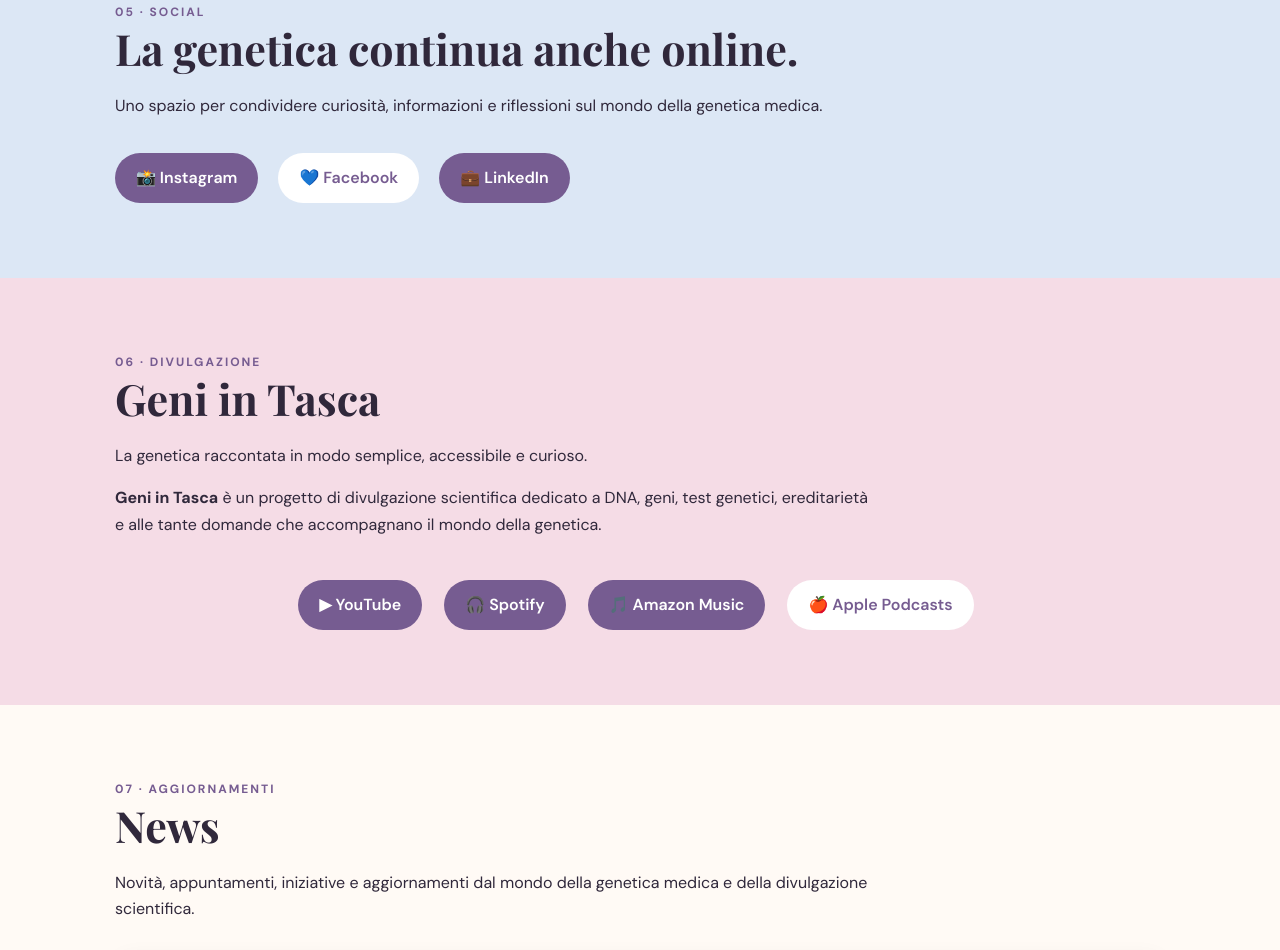
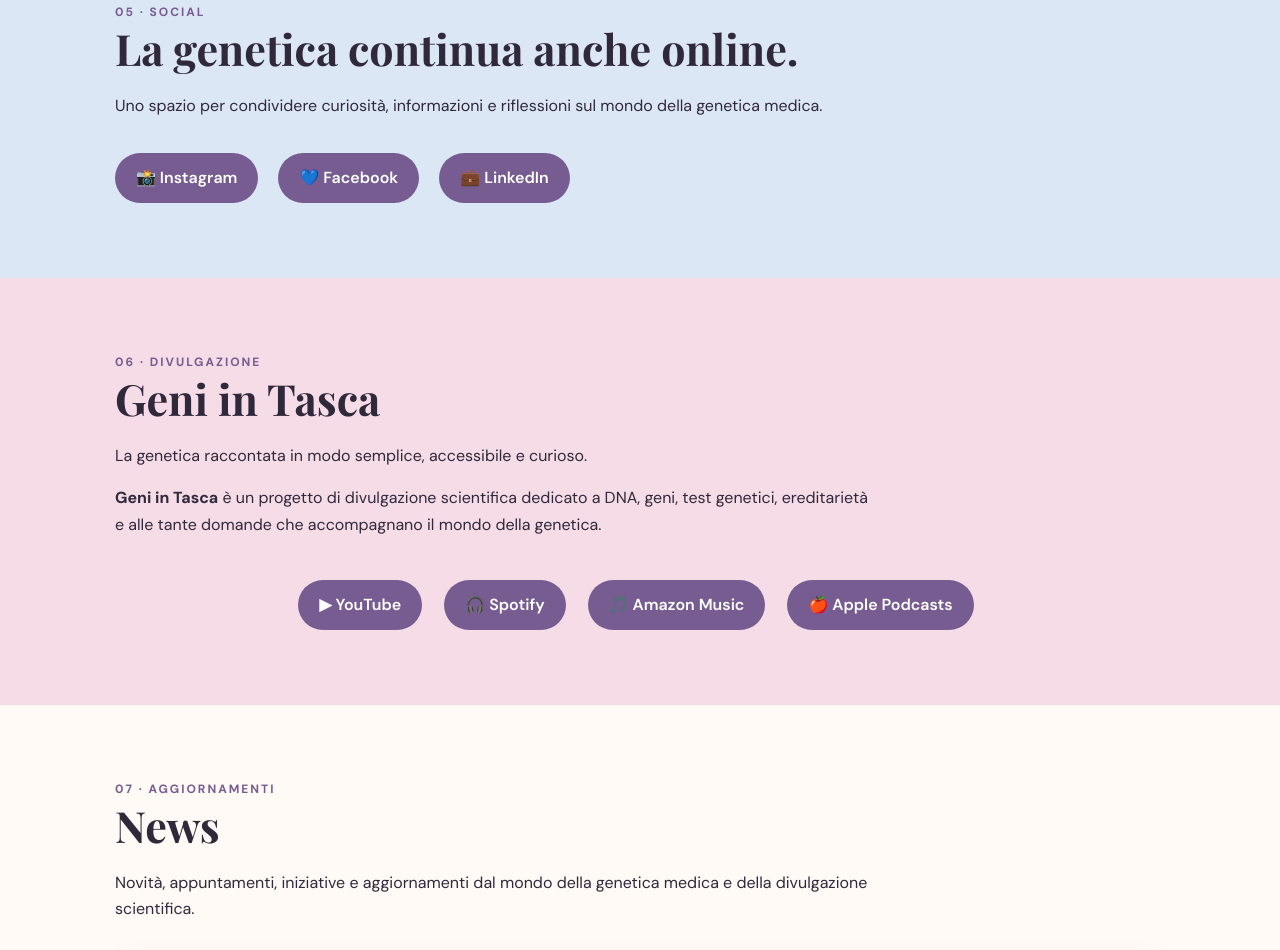
Before and after one commit to robertaautuori/robertaautuori.github.io, a plain HTML site: page index.html in a window 1280 px wide. Shown: the part 3319-4269 px from the top of the page. Drawn offline with nearby package versions, Linux system fonts and the light colour scheme.

Commit message:
Remove 'light' class from button elements

```diff
--- a/index.html
+++ b/index.html
@@ -247,7 +247,7 @@ Medico specialista in Genetica Medica
     📸 Instagram
   </a>
 
-  <a class="btn light"
+  <a class="btn"
      href="https://www.facebook.com/dr.roberta.autuori"
      target="_blank" rel="noopener noreferrer">
     💙 Facebook
@@ -293,7 +293,7 @@ Medico specialista in Genetica Medica
     🎵 Amazon Music
   </a>
 
-  <a class="btn light"
+  <a class="btn"
      href="https://podcasts.apple.com/it/podcast/i-geni-in-tasca/id1851823399"
      target="_blank" rel="noopener noreferrer">
     🍎 Apple Podcasts
```
